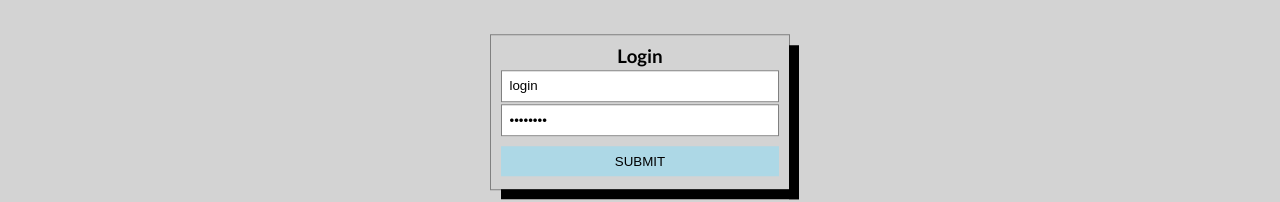
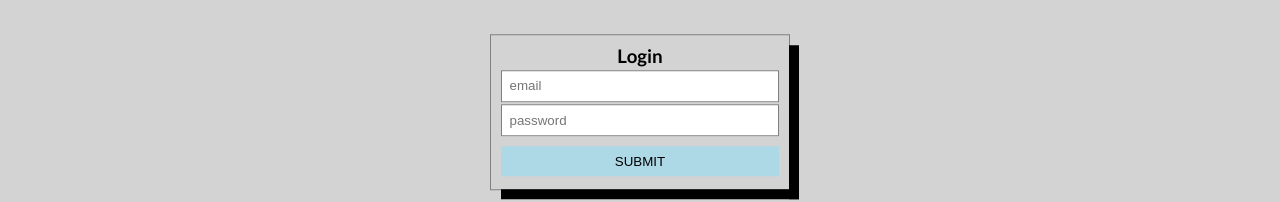
Before and after one commit to klauza/e-newsstand, a React (Create React App) app in the folder client/: page /admin in a window 1280 px wide. Shown: the part 318-520 px from the top of the page. Built offline with nearby package versions, Linux system fonts and the light colour scheme; a web font is replaced by a local one; what react-pose would draw is missing.

Commit message:
adjusted form input logic on login-screen

```diff
--- a/client/src/components/pages/Admin/AdminLogin.js
+++ b/client/src/components/pages/Admin/AdminLogin.js
@@ -1,4 +1,4 @@
-import React, {useRef} from 'react';
+import React, { useState } from 'react';
 import { connect } from 'react-redux';
 import { adminLogin, adminLogOut } from '../../../actions/adminActions';
 import AdminLogged from './AdminLogged';
@@ -6,17 +6,25 @@ import { Container, Header, LoginContainer } from './AdminLoginCSS';
 
 const AdminLogin = ({adminLogin, adminLogOut, admin: {isAuthenticated}}) => {
 
-  const loginRef = useRef();
-  const pwdRef = useRef();
 
-  const login = (e) => {
+  const [user, setUser] = useState({
+    email: '',
+    password: ''
+  });
+
+  const onChange = (e) => {
+    setUser({
+      ...user,
+      [e.target.name]: e.target.value
+    })
+  }
+
+  const submitLogin = (e) => {
     e.preventDefault();
-    let loginVal = loginRef.current.value;
-    let pwdVal = pwdRef.current.value;
-
+    console.log(user);
     adminLogin({
-      login: loginVal,
-      password: pwdVal
+      email: user.email,
+      password: user.password
     });
   }
 
@@ -31,20 +39,22 @@ const AdminLogin = ({adminLogin, adminLogOut, admin: {isAuthenticated}}) => {
 
         <LoginContainer>
           <h3>Login</h3>
-          <form onSubmit={login}>
+          <form onSubmit={submitLogin}>
             <input
-              value="login"
-              ref={loginRef}
-              type="text"
-              placeholder="login"
-              onChange={()=>console.log('')}
+              value={user.email}
+              name="email"
+              type="email"
+              placeholder="email"
+              onChange={onChange}
+
             />
             <input
-              value="password"
-              ref={pwdRef}
+              value={user.password}
+              name="password"
               type="password"
               placeholder="password"
-              onChange={()=>console.log('')}
+              onChange={onChange}
+
             />
             <input type="submit" value="SUBMIT" />
           </form>
```
